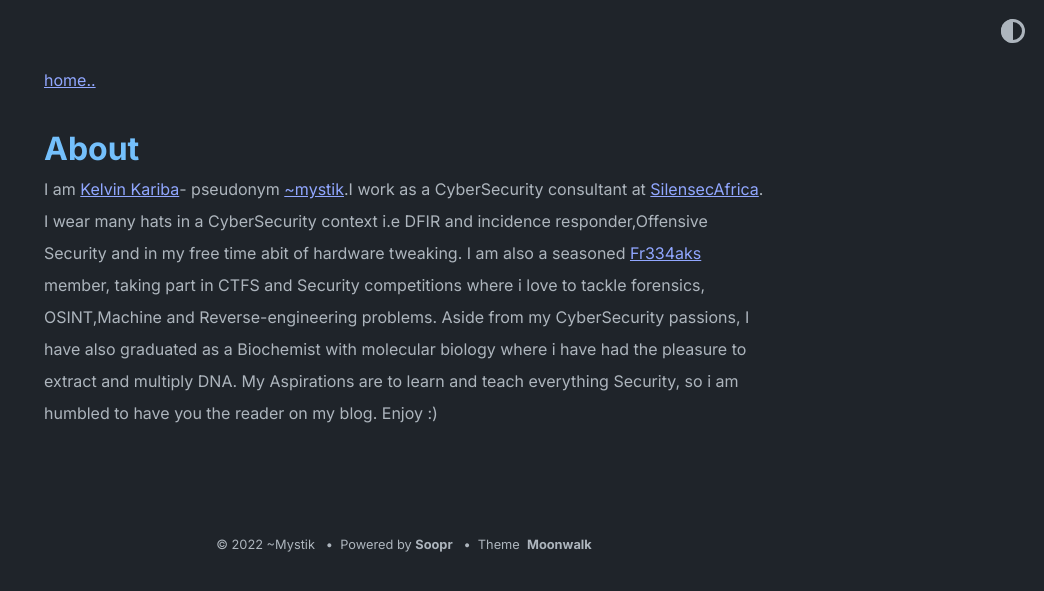
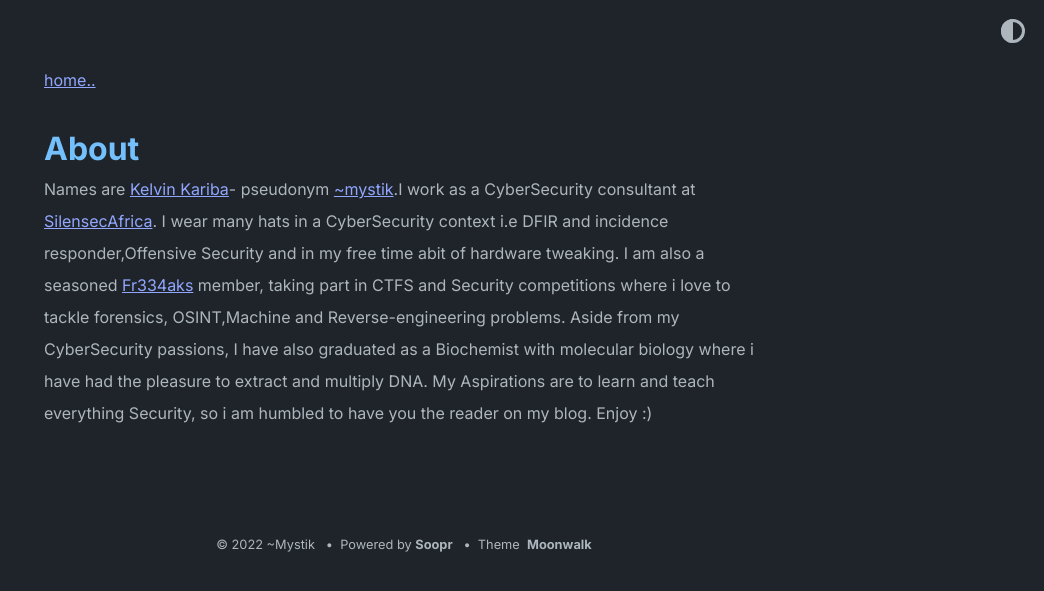
Before and after one commit to mystickev/mystickev.github.io, a Jekyll site: the page built from about.md, in a window 1280 px wide. Shown: the top 591 px of the page, without its empty margins (236-1280 px from the left). Built offline with Jekyll 4.4.1, drawn with Linux system fonts in a browser that asks for light colours.

Commit message:
Update about.md

```diff
--- a/about.md
+++ b/about.md
@@ -3,5 +3,5 @@ layout: post
 title: About
 ---
 
-I am [Kelvin Kariba](https://www.linkedin.com/in/kelvin-karibah/)- pseudonym [~mystik](https://twitter.com/Mystik_kev).I work as a CyberSecurity consultant at [SilensecAfrica](https://www.linkedin.com/company/silensec-group/mycompany/). I wear many hats in a CyberSecurity context i.e DFIR and incidence responder,Offensive Security and in my free time abit of hardware tweaking. I am also a seasoned [Fr334aks](https://twitter.com/fr334aks) member, taking part in CTFS and Security competitions where i love to tackle forensics, OSINT,Machine and Reverse-engineering problems. Aside from my CyberSecurity passions, I have also graduated as a Biochemist with molecular biology where i have had the pleasure to extract and multiply DNA. My Aspirations are to learn and teach everything Security, so i am humbled to have you the reader on my blog.
+Names are [Kelvin Kariba](https://www.linkedin.com/in/kelvin-karibah/)- pseudonym [~mystik](https://twitter.com/Mystik_kev).I work as a CyberSecurity consultant at [SilensecAfrica](https://www.linkedin.com/company/silensec-group/mycompany/). I wear many hats in a CyberSecurity context i.e DFIR and incidence responder,Offensive Security and in my free time abit of hardware tweaking. I am also a seasoned [Fr334aks](https://twitter.com/fr334aks) member, taking part in CTFS and Security competitions where i love to tackle forensics, OSINT,Machine and Reverse-engineering problems. Aside from my CyberSecurity passions, I have also graduated as a Biochemist with molecular biology where i have had the pleasure to extract and multiply DNA. My Aspirations are to learn and teach everything Security, so i am humbled to have you the reader on my blog.
 Enjoy :)
```
